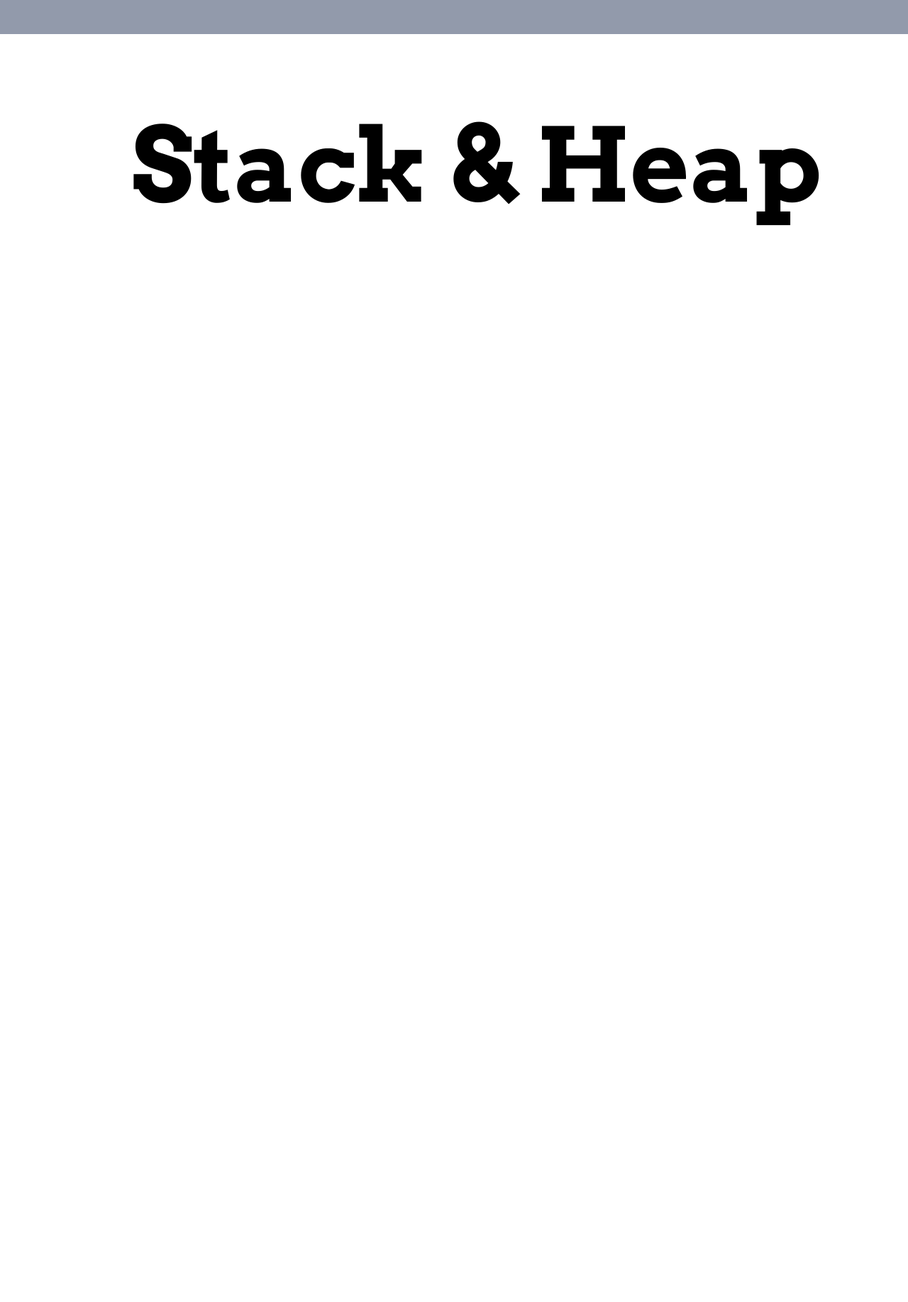
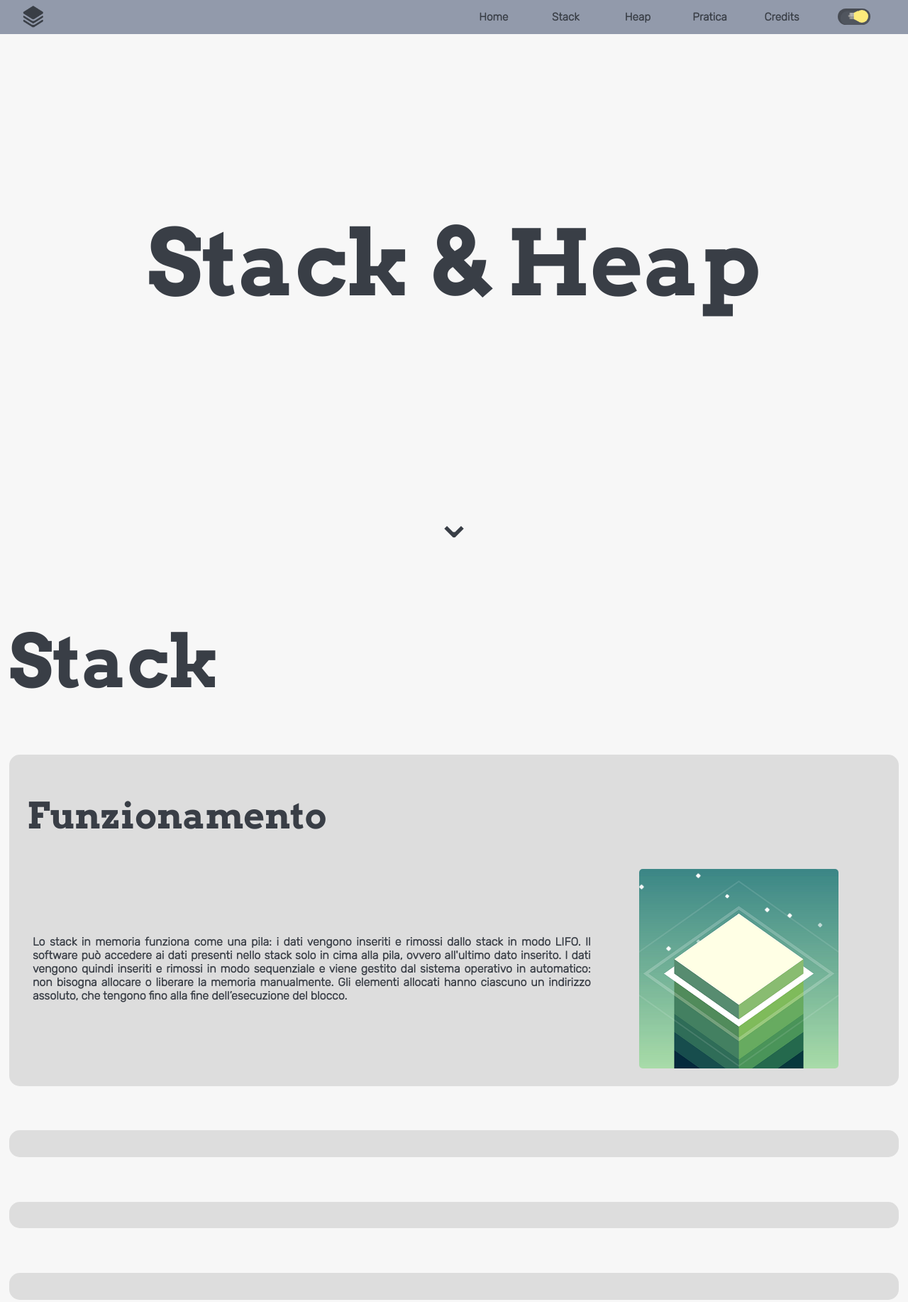
Before and after one commit to andreaVMC/stack---heap, a plain HTML site: page index.html in a window 1280 px wide. Shown: the whole page at 71% size. Before the commit the page ends 800 px from the top, so only its background shows below. Drawn offline with nearby package versions, Linux system fonts and the light colour scheme.

Commit message:
upload the first pharagraph

```diff
--- a/CSS/index.css
+++ b/CSS/index.css
@@ -1,11 +1,18 @@
 @import url('https://fonts.googleapis.com/css2?family=Arvo:wght@400;700&display=swap');
+@import url('https://fonts.googleapis.com/css2?family=Rubik:ital,wght@0,300;1,300&display=swap');
 
 :root{
     --font-titolo: 'Arvo', serif;
+    --font-testi: 'Rubik', sans-serif;
     --principale: #393E46;
     --secondario: #929AAB;
     --terziario: #EEEEEE;
     --quarto: #F7F7F7;
+    --box: #DDD;
+}
+
+html{
+    scroll-behavior: smooth;
 }
 
 body{
@@ -13,6 +20,21 @@ body{
     margin: 0;
     height: 100vh;
     width: 100%;
+    background-color: var(--quarto);
+    color: var(--principale);
+    overflow-x: hidden;
+    transition-duration: 0.2s;
+}
+
+a{
+    text-decoration-color: transparent;
+    -moz-text-decoration-color: transparent;
+    color: var(--principale);
+    transition-duration: 0.2s;
+}
+
+.size{
+    border: 0px solid red;
 }
 
 .front-page{
@@ -21,6 +43,8 @@ body{
     height: 100vh;
     display: flex;
     flex-direction: column;
+    align-items: center;
+    justify-content:space-between;
 }
 
 .nav-bar{
@@ -28,11 +52,164 @@ body{
     width: 100%;
     height: 6vh;
     background-color: var(--secondario);
+    display: flex;
+    flex-direction: row;
+    align-items: center;
+    column-gap: 10px;
+}
+
+.nav-logo{
+    width: 48%;
+    margin-left: 2%;
+    display: flex;
+    flex-direction: row;
+    align-items: center;
+    height: 6vh;
+}
+
+.logo{
+    height: 5vh;
+}
+
+.nav-options{
+    width: 48%;
+    height: 6vh;
+    margin-right: 2%;
+    display: grid;
+    grid-template-columns: repeat(6,1fr);
+}
+
+.nav-options p{
+    margin: auto;
+    text-align: right;
+    text-decoration: underline;
+    text-decoration-color: transparent;
+    -moz-text-decoration-color: transparent;
+    transition-duration: 0.2s;
+    cursor: pointer;
+    font-size: 1.2vW;
+    font-weight: 700;
+    font-family: var(--font-testi);
+}
+
+.nav-options p:hover{
+    text-decoration-color: var(--principale);
+    -moz-text-decoration-color: var(--principale);
 }
 
 .titolo-front-page{
+    color: var(--principale);
     font-family: var(--font-titolo);
-    font-size: 900%;
+    font-size: 10vw;
     align-self: center;
-    margin-left: 5%;
 }
+
+.titolo-front-page d{
+    text-decoration: underline;
+    text-decoration-color: transparent;
+    -moz-text-decoration-color: transparent;
+    transition-duration: 0.2s;
+    cursor: pointer;
+}
+.titolo-front-page d:hover{
+    text-decoration-color: var(--principale);
+    -moz-text-decoration-color: var(--principale);
+}
+
+.scendi{
+    color: var(--principale);
+    font-family: var(--font-titolo);
+    font-size: 5vw;
+    justify-self: flex-end;
+    margin-bottom: 2%;
+    cursor: pointer;
+    transition-duration: 0.2s;
+    text-decoration-color: transparent;
+    -moz-text-decoration-color: transparent;
+}
+.scendi:hover{
+    color: var(--secondario);
+}
+
+.Stack{
+    width: 98%;
+    height: fit-content;
+    margin: auto;
+    display: flex;
+    flex-direction: column;
+    justify-content: center;
+    align-items: left;
+}
+
+.stack_title{
+    font-family: var(--font-titolo);
+    font-size: 8vw;
+}
+
+.stack_content{
+    display: grid;
+    grid-template-rows: repeat(1fr,4);
+
+}
+
+.stack_capitolo{
+    width: 96%;
+    height: fit-content;
+    margin-bottom: 5%;
+    display: flex;
+    flex-direction: column;
+    align-items: left;
+    justify-content: center;
+    background-color: var(--box);
+    padding: 1% 2% 2% 2%;
+    border-radius: 15px;
+    -webkit-border-radius: 15px;
+    -moz-border-radius: 15px;
+    -ms-border-radius: 15px;
+    -o-border-radius: 15px;
+}
+
+.stack_capitolo_titolo{
+    font-family: var(--font-titolo);
+    font-size: 4vW;
+}
+
+.stack_capitolo_content{
+    width: 100%;
+    display: grid;
+    grid-template-columns: 2fr 1fr;
+}
+
+.stack_capitolo_contenitore_testo{
+    display: flex;
+    width: 98%;
+    margin: auto;
+    flex-direction: row;
+    align-items: center;
+}
+
+.stack_capitolo_testo{
+    font-family: var(--font-testi);
+    height: fit-content;
+    font-weight: 700;
+    font-size: min(1.5vw) max(5vw);
+    text-align: justify;
+}
+
+.stack_capitolo_contenitore_immagine{
+    display: flex;
+    flex-direction: row;
+    width: 100%;
+    height: 100%;
+    justify-content: center;
+    align-items: center;
+}
+
+.stack_capitolo_immagine{
+    max-width: 70%;
+    border-radius: 5px;
+    -webkit-border-radius: 5px;
+    -moz-border-radius: 5px;
+    -ms-border-radius: 5px;
+    -o-border-radius: 5px;
+}
--- /dev/null
+++ b/CSS/lightDarkMode.css
@@ -0,0 +1,72 @@
+.l {
+    display: block;
+    margin-bottom: 1.5em;
+    font-size: 1em;
+  }
+
+  .l {
+    background-color: rgba(0,0,0,0.7);
+    border-radius: 0.75em;
+    box-shadow: 0.125em 0.125em 0 0.125em rgba(0,0,0,0.3) inset;
+    color: #fdea7b;
+    display: inline-flex;
+    align-items: center;
+    margin: auto;
+    padding: 0.15em;
+    width: 3em;
+    height: 1.5em;
+    transition: background-color 0.1s 0.3s ease-out, box-shadow 0.1s 0.3s ease-out;
+    -webkit-appearance: none;
+    -moz-appearance: none;
+    appearance: none;
+  }
+
+  .l:before, .l:after {
+    content: "";
+    display: block;
+  }
+
+  .l:before {
+    background-color: #d7d7d7;
+    border-radius: 50%;
+    width: 1.2em;
+    height: 1.2em;
+    transition: background-color 0.1s 0.3s ease-out, transform 0.3s ease-out;
+    z-index: 1;
+  }
+
+  .l:after {
+    background: linear-gradient(transparent 50%, rgba(0,0,0,0.15) 0) 0 50% / 50% 100%,
+          repeating-linear-gradient(90deg,#bbb 0,#bbb,#bbb 20%,#999 20%,#999 40%) 0 50% / 50% 100%,
+          radial-gradient(circle at 50% 50%,#888 25%, transparent 26%);
+    background-repeat: no-repeat;
+    border: 0.25em solid transparent;
+    border-left: 0.4em solid #d8d8d8;
+    border-right: 0 solid transparent;
+    transition: border-left-color 0.1s 0.3s ease-out, transform 0.3s ease-out;
+    transform: translateX(-22.5%);
+    transform-origin: 25% 50%;
+    width: 1.2em;
+    height: 1em;
+    box-sizing: border-box;
+  }
+  /* Checked */
+  .l:checked {
+    background-color: rgba(0,0,0,0.45);
+    box-shadow: 0.125em 0.125em 0 0.125em rgba(0,0,0,0.1) inset;
+  }
+
+  .l:checked:before {
+    background-color: currentColor;
+    transform: translateX(125%)
+  }
+
+  .l:checked:after {
+    border-left-color: currentColor;
+    transform: translateX(-2.5%) rotateY(180deg);
+  }
+  /* Other States */
+  .l:focus {
+      /* Usually an anti-A11Y practice but set to remove an annoyance just for this demo */
+    outline: 0;
+  }
--- /dev/null
+++ b/JS/index.js
@@ -0,0 +1,17 @@
+$("#mode").click(function(){
+    if($(this).is(":checked")){
+        $(':root').css('--principale', '#393E46');
+        $(':root').css('--secondario', '#929AAB');
+        $(':root').css('--terziario', '#EEEEEE');
+        $(':root').css('--quarto', '#F7F7F7');
+        $(':root').css('--box', '#DDD');
+        $('.logo').prop("src","IMG/icon.png");
+    }else{
+        $(':root').css('--principale', '#F7F7F7');
+        $(':root').css('--secondario', '#929AAB');
+        $(':root').css('--terziario', '#EEEEEE');
+        $(':root').css('--quarto', '#393E46');
+        $(':root').css('--box', '#6a717c');
+        $('.logo').prop("src","IMG/icon-ligth.png");
+    }
+});
--- a/index.html
+++ b/index.html
@@ -3,11 +3,51 @@
     <head>
         <title>Stack & Heap</title>
         <link rel="stylesheet" href="CSS/index.css">
+        <link rel="stylesheet" href="CSS/lightDarkMode.css">
+        <script src="https://ajax.googleapis.com/ajax/libs/jquery/3.6.3/jquery.min.js"></script>
     </head>
     <body>
         <div class="front-page">
-            <div class="nav-bar"></div>
-            <h1 class="titolo-front-page">Stack & Heap</h1>
+            <div class="nav-bar">
+                <div class="nav-logo">
+                    <img class="logo" src="IMG/icon.png">
+                </div>
+                <div class="nav-options">
+                    <p>Home</p>
+                    <p><a href="#stack">Stack</a></p>
+                    <p>Heap</p>
+                    <p>Pratica</p>
+                    <p>Credits</p>
+                    <p><input type="checkbox" class="l" id="mode" checked></p>
+                </div>
+            </div>
+            <h1 class="titolo-front-page"><d><a href="#stack">Stack</a></d> & <d>Heap</d></h1>
+            <a href="#stack" class="scendi">&#8964;</a>
+        </div>
+        <div class="Stack size" id="stack">
+            <h1 class="stack_title">Stack</h1>
+            <div class="stack_contente">
+                <div class="stack_capitolo size">
+                    <h2 class="stack_capitolo_titolo">
+                        Funzionamento
+                    </h2>
+                    <div class="stack_capitolo_content">
+                        <div class="stack_capitolo_contenitore_testo size">
+                            <p class="stack_capitolo_testo">
+                            Lo stack in memoria funziona come una pila: i dati vengono inseriti e rimossi dallo stack in modo LIFO. Il software può accedere ai dati presenti nello stack solo in cima alla pila, ovvero all'ultimo dato inserito. I dati vengono quindi inseriti e rimossi in modo sequenziale e viene gestito dal sistema operativo in automatico: non bisogna allocare o liberare la memoria manualmente.
+                            Gli elementi allocati hanno ciascuno un indirizzo assoluto, che tengono fino alla fine dell’esecuzione del blocco.
+                            </p>
+                        </div>
+                        <div class="stack_capitolo_contenitore_immagine size">
+                            <img src="IMG/img_prova.png" alt="" class="stack_capitolo_immagine">
+                        </div>
+                    </div>
+                </div>
+                <div class="stack_capitolo size"></div>
+                <div class="stack_capitolo size"></div>
+                <div class="stack_capitolo size"></div>
+            </div>
         </div>
     </body>
+    <script src="JS/index.js"></script>
 </html>
```
Also changed, not shown: IMG/icon-ligth.png (added), IMG/icon.png (added), IMG/img_prova.png (added).
